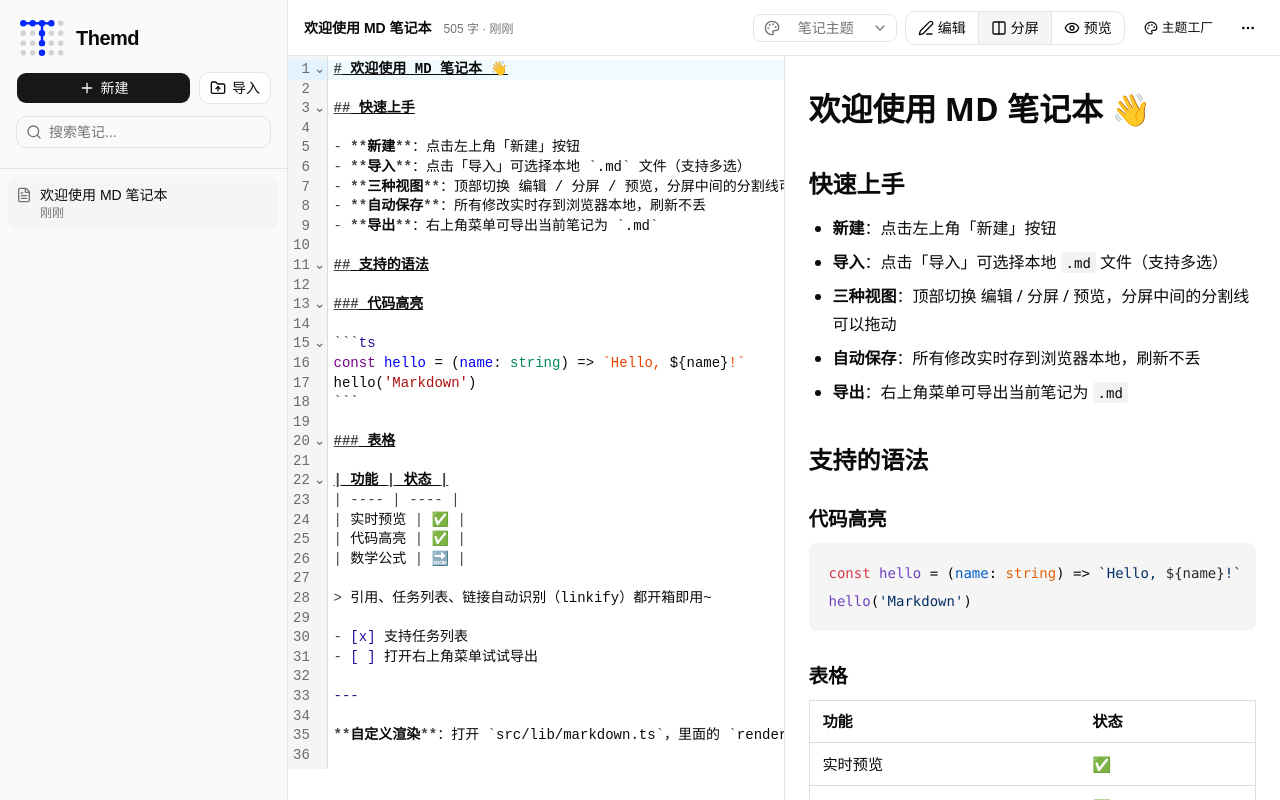
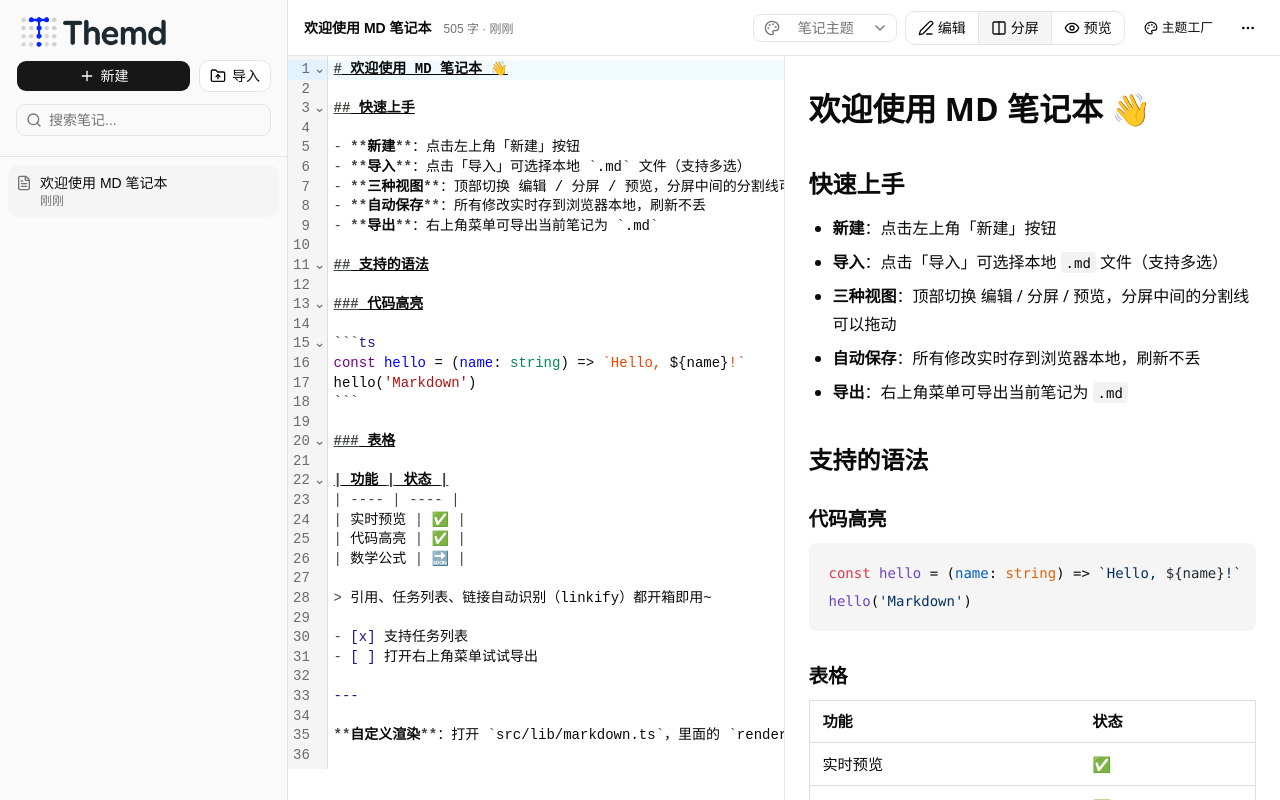
Before and after one commit to Leslie622/Themd, a React (Vite) app: page / in a window 1280 px wide. Built offline with nearby package versions, Linux system fonts and the light colour scheme; what markdown-it-task-lists would draw is missing.

Commit message:
ui: 侧栏 logo 改用官方 PNG 图(裁切留白)
- 应用官方 logo 原图 public/themd-logo.png(浏览器 canvas 按
  非透明像素包围盒裁切:1280x720 → 950x207,留 8px 呼吸边)
- 品牌区直接 <img> 展示(h-8 等比缩放),删除 SVG 重绘组件

```diff
--- a/src/components/Sidebar.tsx
+++ b/src/components/Sidebar.tsx
@@ -7,7 +7,6 @@ import { Input } from '@/components/ui/input'
 import { readFiles } from '@/lib/files'
 import { fromNow } from '@/lib/time'
 import { cn } from '@/lib/utils'
-import { ThemdLogo } from '@/components/ThemdLogo'
 import { useNotebook } from '@/store'
 import type { Note } from '@/store'
 
@@ -43,9 +42,8 @@ export function Sidebar() {
   return (
     <aside className="flex h-full w-72 shrink-0 flex-col border-r bg-sidebar">
       <div className="flex flex-col gap-3 border-b p-4 pb-5">
-        <div className="flex items-center gap-3 px-1 text-foreground">
-          <ThemdLogo className="size-11 shrink-0" />
-          <span className="text-xl font-bold tracking-tight">Themd</span>
+        <div className="flex items-center px-1 text-foreground">
+          <img src="/themd-logo.png" alt="Themd" className="h-8 w-auto shrink-0" />
         </div>
         <div className="flex gap-2">
           <Button className="flex-1" onClick={() => createNote()}>
--- a/src/components/ThemdLogo.tsx
+++ /dev/null
@@ -1,62 +0,0 @@
-/**
- * Themd 品牌 Logo(内联 SVG,按官方 logo 像素测量 1:1 重绘)。
- * 结构(测量基准:原图 1280x720,点阵区 5 列 × 4 行):
- * - 大圆点:直径 ~34(半径 17);圆点间细连接线粗 ~13
- * - T 形:顶行 4 个蓝点横连;第 3 列向下 2 个蓝点竖连
- * - 第 3 行第 3 列:与立柱【分离】的独立蓝点(官方设计的关键细节)
- * - 其余 13 格为浅灰点(蓝点略大,灰点略小)
- * 灰点用 currentColor + 透明度:亮色下浅灰、暗色下自动反白,任何渲染环境不丢。
- */
-
-const COLS = [189, 239, 289, 339, 389] // 列心 x(间距 50)
-const ROWS = [282, 335, 388, 439] // 行心 y(间距 52)
-const BLUE_R = 17 // 蓝点半径(直径 34)
-const GRAY_R = 14.5 // 灰点半径(直径 29,略小于蓝点)
-const LINE_W = 13 // 连接线粗细
-const ACCENT = '#0526ff'
-
-export function ThemdLogo({ className }: { className?: string }) {
-  const left = COLS[0] - GRAY_R - 3
-  const top = ROWS[0] - GRAY_R - 3
-  const X = (x: number) => x - left
-  const Y = (y: number) => y - top
-  const W = COLS[4] - COLS[0] + GRAY_R * 2 + 6
-  const H = ROWS[3] - ROWS[0] + GRAY_R * 2 + 6
-
-  // 灰点:T 形覆盖之外的所有格位
-  const grayDots: [number, number][] = []
-  for (let r = 0; r < 4; r++) {
-    for (let c = 0; c < 5; c++) {
-      const isBlue =
-        (r === 0 && c >= 0 && c <= 3) || // 顶行 4 蓝点
-        (c === 2 && r >= 1 && r <= 3) // 立柱列(行1-3,含底部独立点)
-      if (!isBlue) grayDots.push([X(COLS[c]), Y(ROWS[r])])
-    }
-  }
-
-  return (
-    <svg viewBox={`0 0 ${W} ${H}`} className={className} role="img" aria-label="Themd" fill="none">
-      {/* 细连接线(先画,圆点叠于其上) */}
-      <g stroke={ACCENT} strokeWidth={LINE_W}>
-        <line x1={X(COLS[0])} y1={Y(ROWS[0])} x2={X(COLS[3])} y2={Y(ROWS[0])} />
-        <line x1={X(COLS[2])} y1={Y(ROWS[0])} x2={X(COLS[2])} y2={Y(ROWS[2])} />
-      </g>
-      {/* 蓝色大圆点 */}
-      <g fill={ACCENT}>
-        <circle cx={X(COLS[0])} cy={Y(ROWS[0])} r={BLUE_R} />
-        <circle cx={X(COLS[1])} cy={Y(ROWS[0])} r={BLUE_R} />
-        <circle cx={X(COLS[2])} cy={Y(ROWS[0])} r={BLUE_R} />
-        <circle cx={X(COLS[3])} cy={Y(ROWS[0])} r={BLUE_R} />
-        <circle cx={X(COLS[2])} cy={Y(ROWS[1])} r={BLUE_R} />
-        <circle cx={X(COLS[2])} cy={Y(ROWS[2])} r={BLUE_R} />
-        <circle cx={X(COLS[2])} cy={Y(ROWS[3])} r={BLUE_R} />
-      </g>
-      {/* 灰点:currentColor + 低透明度,明暗模式自适应 */}
-      <g fill="currentColor" fillOpacity={0.16}>
-        {grayDots.map(([x, y], i) => (
-          <circle key={i} cx={x} cy={y} r={GRAY_R} />
-        ))}
-      </g>
-    </svg>
-  )
-}
```
Also changed, not shown: public/themd-logo.png (added).
